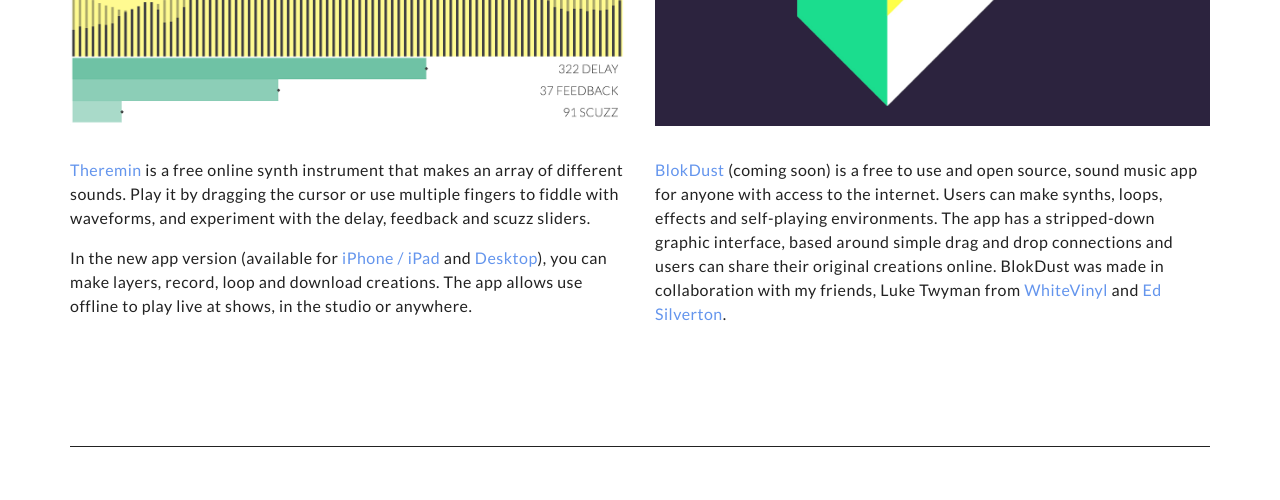
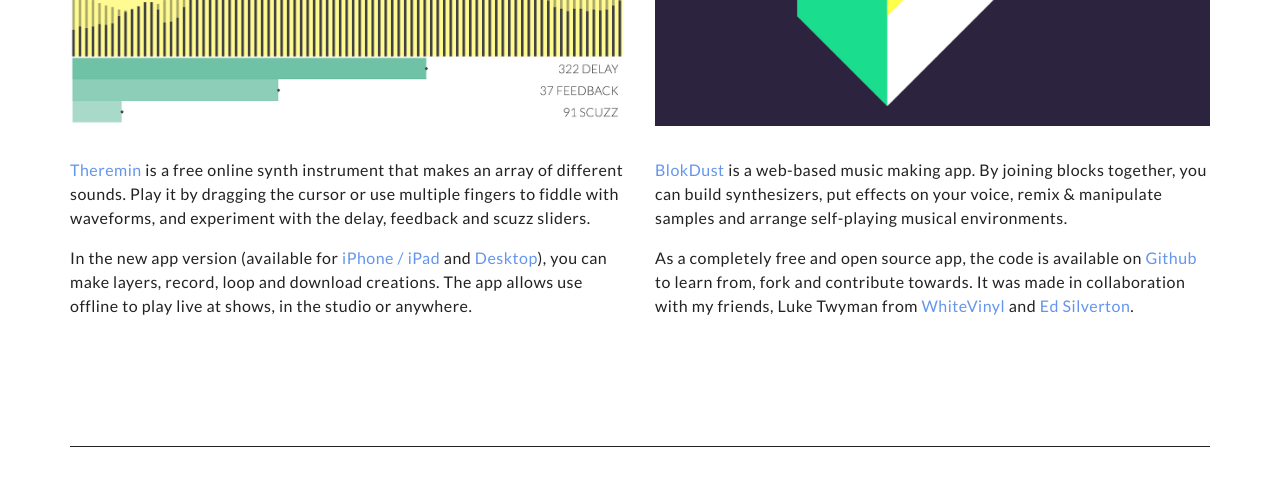
Before and after one commit to lukephills/Femur-homepage, a website: page src/index.html in a window 1280 px wide. Shown: the part 543-1043 px from the top of the page. Drawn offline with Linux system fonts and the light colour scheme; a script that the page names is missing.

Commit message:
update blokdust link and copy

```diff
--- a/src/index.html
+++ b/src/index.html
@@ -57,12 +57,13 @@
 
         <div class="col-xs-12 col-md-6 portfolio-item">
             <div class="image">
-                <a href="http://facebook.com/blokdust">
+                <a href="https://blokdust.com">
                     <img src="img/blokdust.gif" alt="Blokdust"/>
                 </a>
             </div>
             <div class="copy">
-                <p><a href="http://facebook.com/blokdust" alt="blokdust website">BlokDust</a> (coming soon) is a free to use and open source, sound music app for anyone with access to the internet. Users can make synths, loops, effects and self-playing environments. The app has a stripped-down graphic interface, based around simple drag and drop connections and users can share their original creations online. BlokDust was made in collaboration with my friends, Luke Twyman from <a href="http://whitevinyldesign.com/">WhiteVinyl</a> and <a href="http://edsilv.com">Ed Silverton</a>.
+                <p><a href="https://blokdust.com" alt="BlokDust Website">BlokDust</a> is a web-based music making app. By joining blocks together, you can build synthesizers, put effects on your voice, remix & manipulate samples and arrange self-playing musical environments.</p>
+                <p>As a completely free and open source app, the code is available on <a href="https://github.com/BlokDust/BlokDust">Github</a> to learn from, fork and contribute towards. It was made in collaboration with my friends, Luke Twyman from <a href="http://whitevinyldesign.com/">WhiteVinyl</a> and <a href="http://edsilv.com">Ed Silverton</a>.
                 </p>
             </div>
         </div>
```
